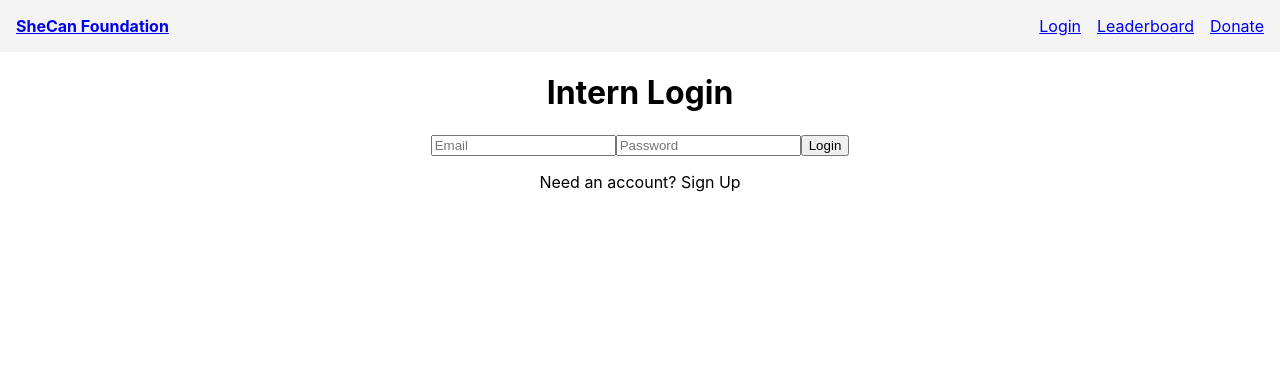
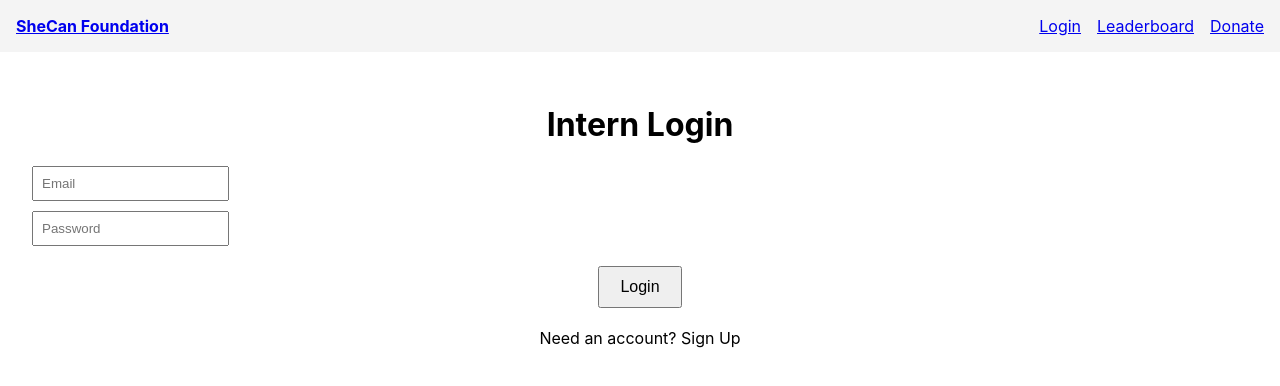
Before and after one commit to SKhanShahid/shecan-foundation-app, a React (Create React App) app in the folder frontend/: page /login in a window 1280 px wide. Shown: the top 386 px of the page. Built offline with nearby package versions, Linux system fonts and the light colour scheme.

Commit message:
fixed api urls

```diff
--- a/frontend/src/pages/LoginPage.js
+++ b/frontend/src/pages/LoginPage.js
@@ -1,5 +1,5 @@
 import React, { useState } from 'react';
-import { useNavigate } from 'react-router-dom';
+import { useNavigate, Link } from 'react-router-dom';
 import axios from 'axios';
 
 const LoginPage = () => {
@@ -9,9 +9,7 @@ const LoginPage = () => {
         email: '',
         password: '',
     });
-
     const navigate = useNavigate();
-
     const { name, email, password } = formData;
 
     const onChange = (e) => {
@@ -24,13 +22,12 @@ const LoginPage = () => {
     const onSubmit = async (e) => {
         e.preventDefault();
 
+        const API_URL = 'https://shecan-foundation-app.onrender.com/api/interns/';
+
         if (isLogin) {
             // Login logic
             try {
-                const response = await axios.post('https://shecan-foundation-app.onrender.com', {
-                    email,
-                    password,
-                });
+                const response = await axios.post(API_URL + 'login', { email, password });
                 localStorage.setItem('user', JSON.stringify(response.data));
                 navigate('/dashboard');
             } catch (error) {
@@ -39,11 +36,7 @@ const LoginPage = () => {
         } else {
             // Signup logic
             try {
-                const response = await axios.post('https://shecan-foundation-app.onrender.com', {
-                    name,
-                    email,
-                    password,
-                });
+                const response = await axios.post(API_URL, { name, email, password });
                 localStorage.setItem('user', JSON.stringify(response.data));
                 navigate('/dashboard');
             } catch (error) {
@@ -53,7 +46,7 @@ const LoginPage = () => {
     };
 
     return (
-        <div>
+        <div style={{ padding: '2rem' }}>
             <h1>{isLogin ? 'Intern Login' : 'Intern Signup'}</h1>
             <form onSubmit={onSubmit}>
                 {!isLogin && (
@@ -63,6 +56,7 @@ const LoginPage = () => {
                         value={name}
                         onChange={onChange}
                         placeholder="Name"
+                        style={{ display: 'block', margin: '10px 0', padding: '8px' }}
                     />
                 )}
                 <input
@@ -71,6 +65,7 @@ const LoginPage = () => {
                     value={email}
                     onChange={onChange}
                     placeholder="Email"
+                    style={{ display: 'block', margin: '10px 0', padding: '8px' }}
                 />
                 <input
                     type="password"
@@ -78,11 +73,14 @@ const LoginPage = () => {
                     value={password}
                     onChange={onChange}
                     placeholder="Password"
+                    style={{ display: 'block', margin: '10px 0', padding: '8px' }}
                 />
-                <button type="submit">{isLogin ? 'Login' : 'Signup'}</button>
+                <button type="submit" style={{ padding: '10px 20px', fontSize: '1rem', marginTop: '10px' }}>
+                    {isLogin ? 'Login' : 'Signup'}
+                </button>
             </form>
-            <p onClick={() => setIsLogin(!isLogin)}>
-                {isLogin ? 'Need an account? Sign Up' : 'Already have an account? Login'}
+            <p onClick={() => setIsLogin(!isLogin)} style={{ cursor: 'pointer', marginTop: '20px' }}>
+                    {isLogin ? 'Need an account? Sign Up' : 'Already have an account? Login'}
             </p>
         </div>
     );
```
